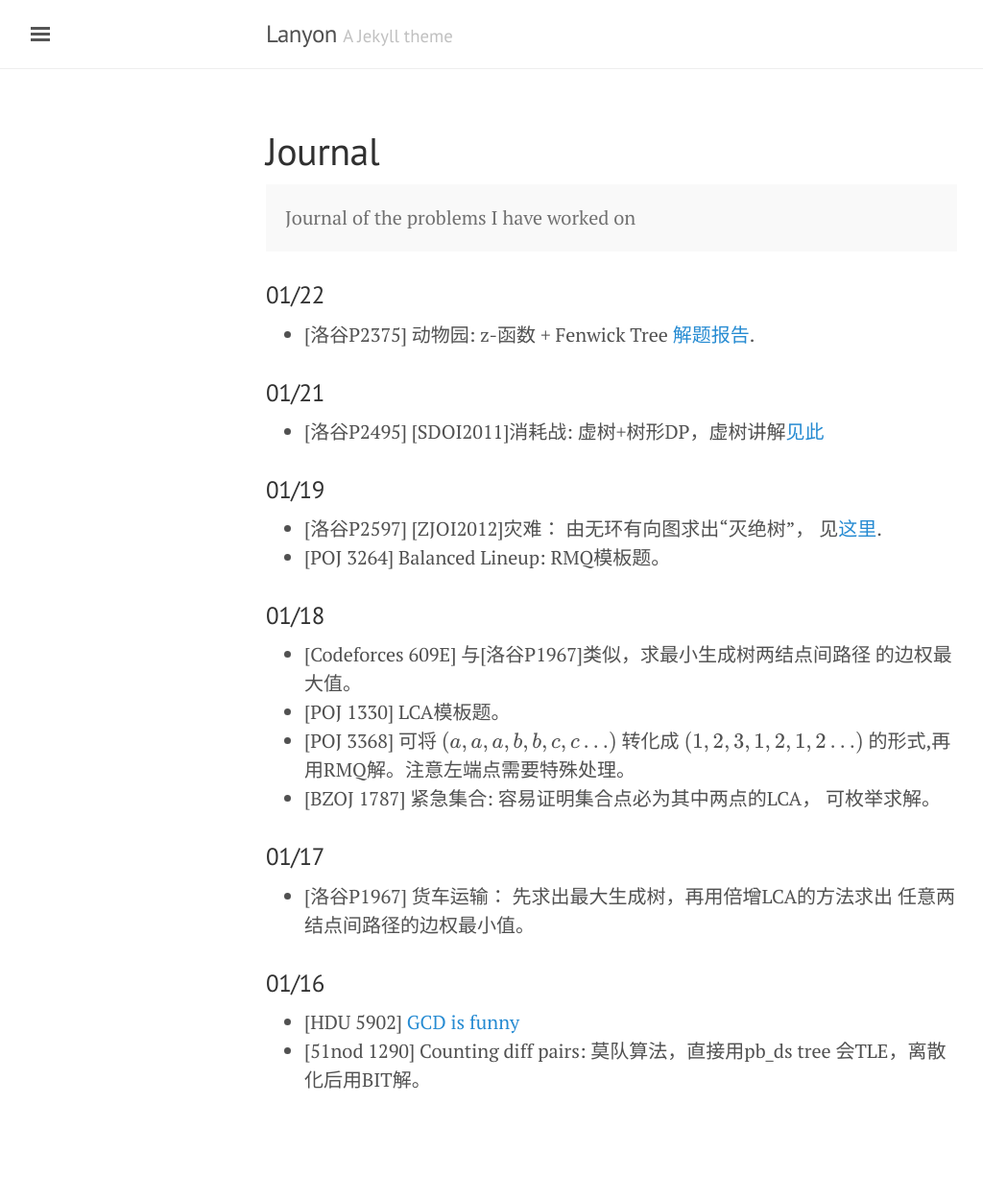
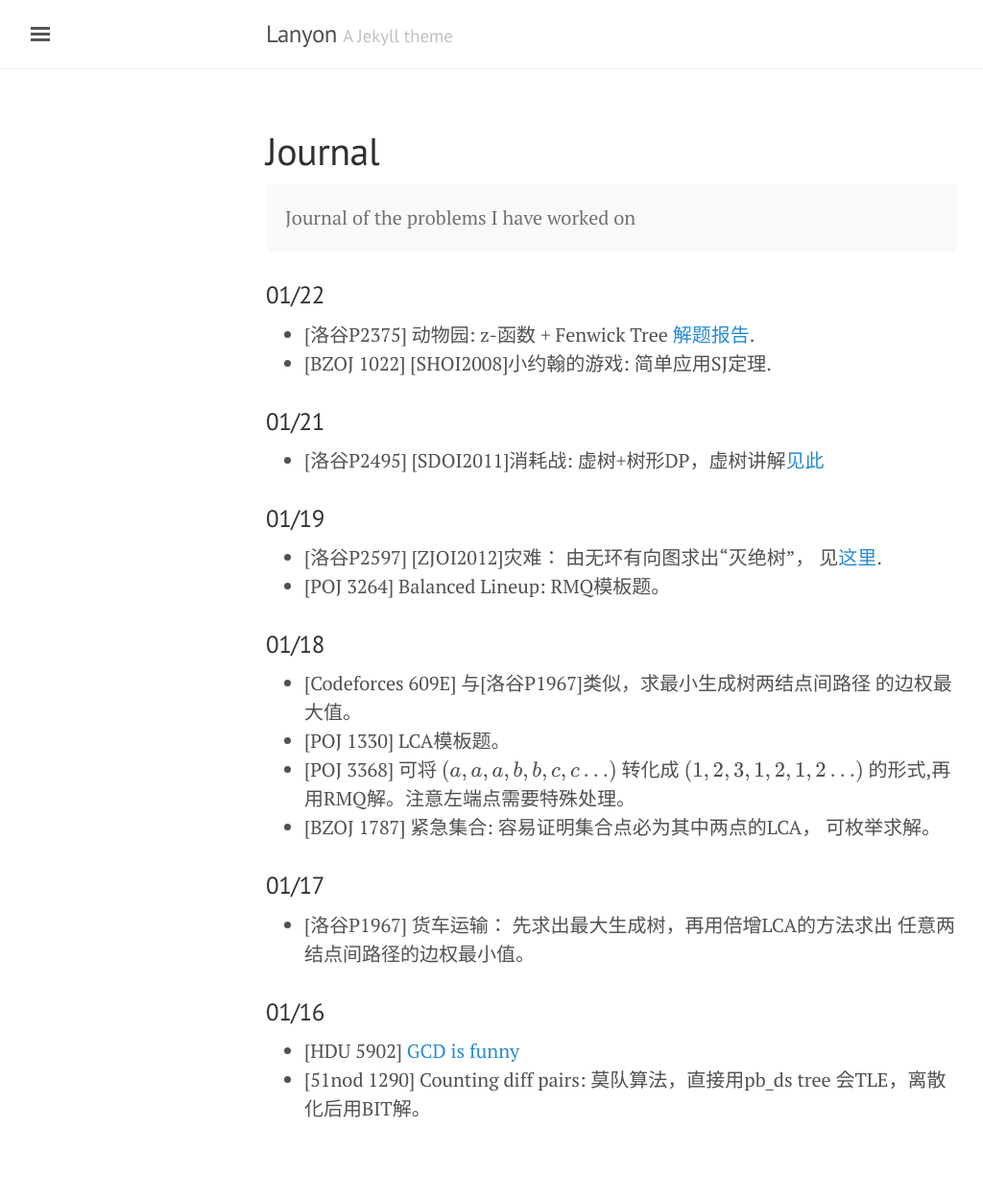
Before and after one commit to atubo/online-judge, a Jekyll site: the page built from docs/journal.md, in a window 1280 px wide. Shown: the whole page at 96% size, without its empty margins (3-1027 px from the left). Built offline with Jekyll 4.4.1, drawn with Linux system fonts in a browser that asks for light colours; formulas are drawn with MathJax 3; before the commit the page ends 1220 px from its top, so only the background shows below that.

Commit message:
[BZOJ 1022]

```diff
--- a/docs/journal.md
+++ b/docs/journal.md
@@ -10,6 +10,7 @@ Journal of the problems I have worked on
 ### 01/22
 * [洛谷P2375] 动物园: z-函数 + Fenwick Tree
 [解题报告]({{ site.baseurl }}/{% post_url 2017-01-22-luogu-p2375 %}).
+* [BZOJ 1022] [SHOI2008]小约翰的游戏: 简单应用SJ定理.
 
 ### 01/21
 * [洛谷P2495] [SDOI2011]消耗战: 虚树+树形DP，虚树讲解[见此](https://blog.sengxian.com/algorithms/virtual-tree)
```
